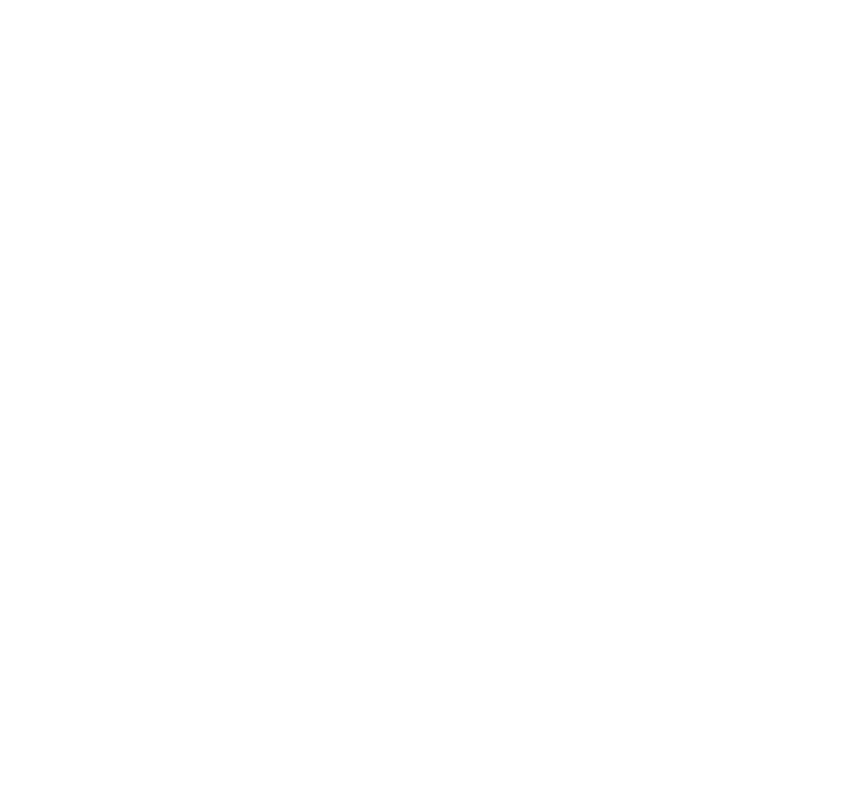
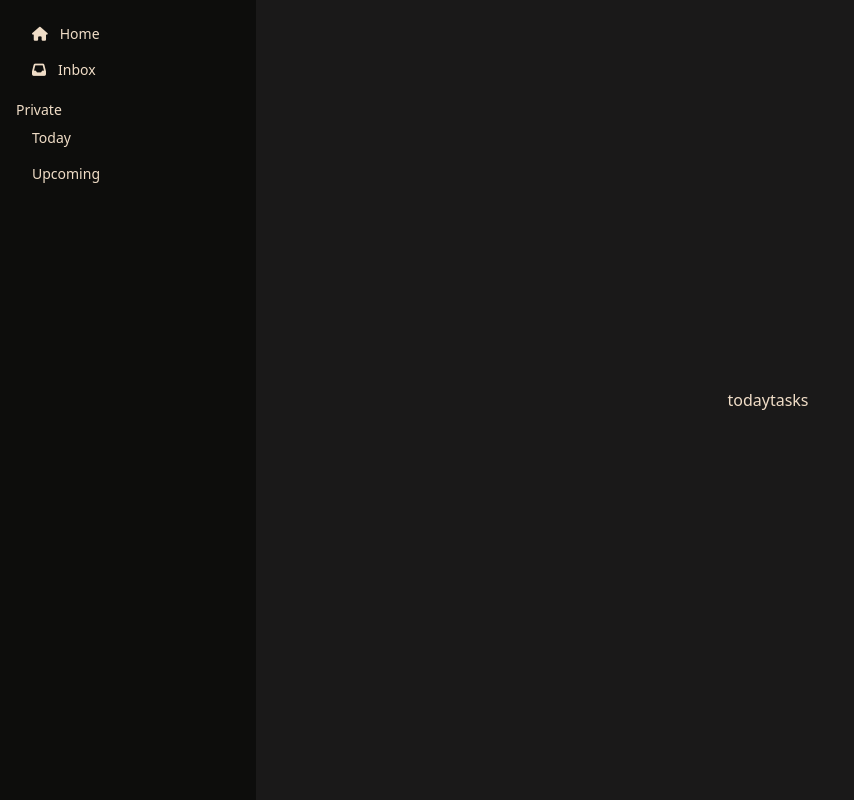
Before and after one commit to yashi-15/PlanIt, a React (Vite) app in the folder PlanIt/: page /userdashboard/today in a window 1280 px wide. Before the commit this address had no page. Shown: the whole page, without its empty margins (0-854 px from the left). Built offline with nearby package versions, Linux system fonts and the light colour scheme; sample sign-in values are in the browser's storage.

Commit message:
addded today and upcoming components and their routing

```diff
--- a/PlanIt/src/App.jsx
+++ b/PlanIt/src/App.jsx
@@ -13,6 +13,8 @@
 import AlertState from "./context/alert/alertState";
 import HomeDashboard from "./components/user-dashboard/HomeDashboard";
 import LayoutDashboard from "./components/user-dashboard/LayoutDashboard";
+import TodayTasks from "./components/user-dashboard/TodayTasks";
+import UpcomingTasks from "./components/user-dashboard/UpcomingTasks";
 
 function App() {
     return (
@@ -31,6 +33,8 @@
                             </Route>
                             <Route path="/userdashboard" element={<LayoutDashboard />}>
                                 <Route path="" element={<HomeDashboard />} />
+                                <Route path="today" element={<TodayTasks />} />
+                                <Route path="upcoming" element={<UpcomingTasks />} />
                             </Route>
                         </Routes>
                     </BrowserRouter>
--- a/PlanIt/src/components/user-dashboard/HomeDashboard.jsx
+++ b/PlanIt/src/components/user-dashboard/HomeDashboard.jsx
@@ -27,7 +27,7 @@
     }, []);
 
     return (
-        <div className="text-linen">
+        <div>
             <h1 className="text-2xl font-bold">Good {timeOfDay}! {user?.name?.split(" ")[0] || "Guest"}</h1>
         </div>
     );
--- a/PlanIt/src/components/user-dashboard/LayoutDashboard.jsx
+++ b/PlanIt/src/components/user-dashboard/LayoutDashboard.jsx
@@ -18,7 +18,7 @@
     <div className="">
             <div className="drawer lg:drawer-open">
                 <input id="my-drawer-2" type="checkbox" className="drawer-toggle" />
-                <div className="drawer-content flex flex-col items-center justify-center bg-darkgray">
+                <div className="drawer-content flex flex-col items-center justify-center bg-darkgray text-linen">
                     <Outlet />
                 </div>
                 <LeftMenu />
--- a/PlanIt/src/components/user-dashboard/LeftMenu.jsx
+++ b/PlanIt/src/components/user-dashboard/LeftMenu.jsx
@@ -8,14 +8,17 @@
             <ul className="menu min-h-full w-64 p-4 bg-black text-linen" style={{backgroundColor: ''}}>
                 {/* Sidebar content here */}
                 <li className="rounded hover:bg-gray">
-                    <Link> <i class="fa-solid fa-house mr-1"></i> Home</Link>
+                    <Link to="/userdashboard"> <i class="fa-solid fa-house mr-1"></i> Home</Link>
                 </li>
                 <li className="rounded hover:bg-gray">
                     <Link> <i class="fa-solid fa-inbox mr-1"></i> Inbox</Link>
                 </li>
                 <p className="mt-3 font-extralight">Private</p>
-                <li>
-                    <Link>notes</Link>
+                <li className="rounded hover:bg-gray">
+                    <Link to="/userdashboard/today">Today</Link>
+                </li>
+                <li className="rounded hover:bg-gray">
+                    <Link to="/userdashboard/upcoming">Upcoming</Link>
                 </li>
             </ul>
         </div>
--- /dev/null
+++ b/PlanIt/src/components/user-dashboard/TodayTasks.jsx
@@ -0,0 +1,11 @@
+import React from 'react'
+
+const TodayTasks = () => {
+  return (
+    <div>
+      todaytasks
+    </div>
+  )
+}
+
+export default TodayTasks
--- /dev/null
+++ b/PlanIt/src/components/user-dashboard/UpcomingTasks.jsx
@@ -0,0 +1,11 @@
+import React from 'react'
+
+const UpcomingTasks = () => {
+  return (
+    <div>
+      UpcomingTasks
+    </div>
+  )
+}
+
+export default UpcomingTasks
```
Lines whose indentation alone changed are shown as unchanged.
